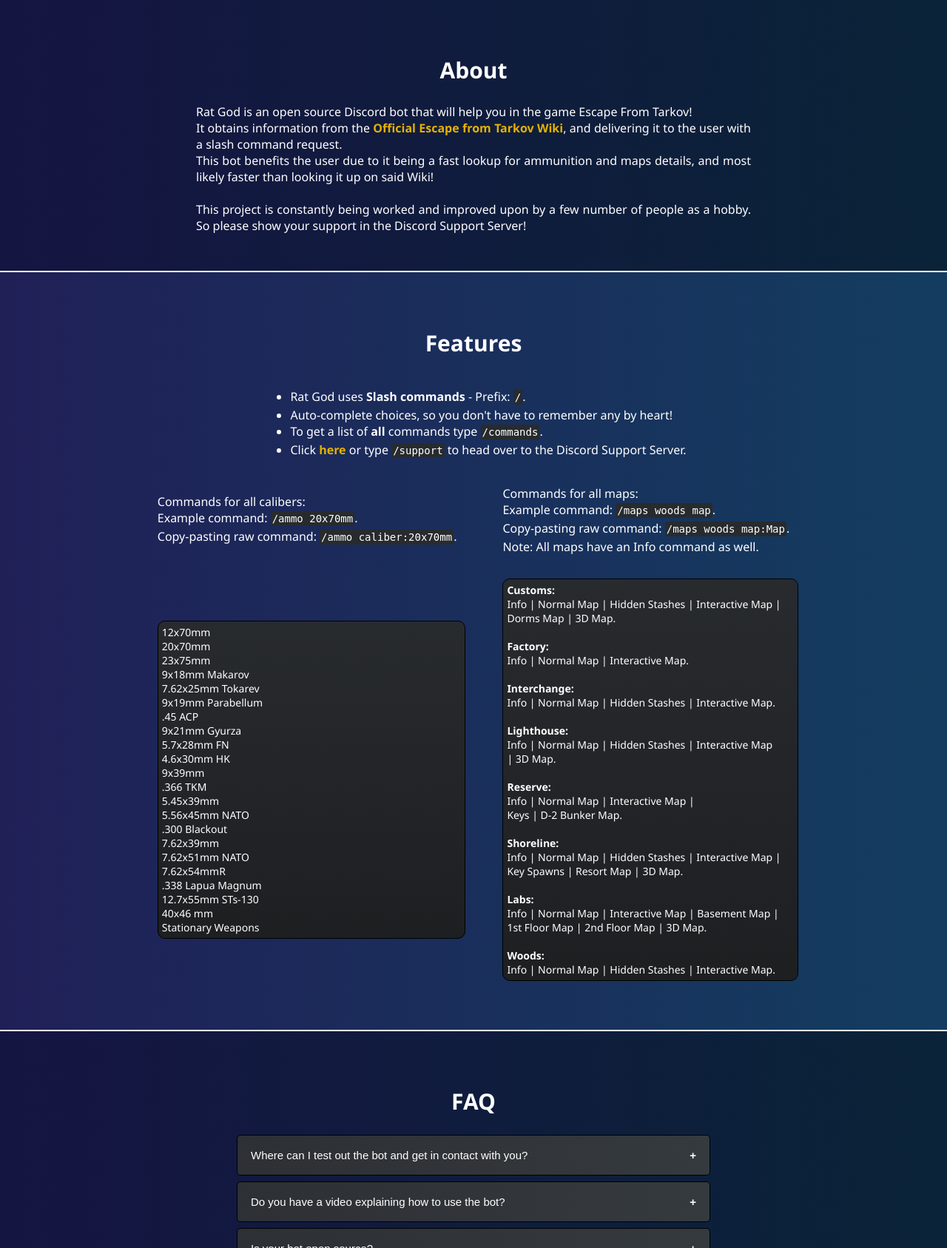
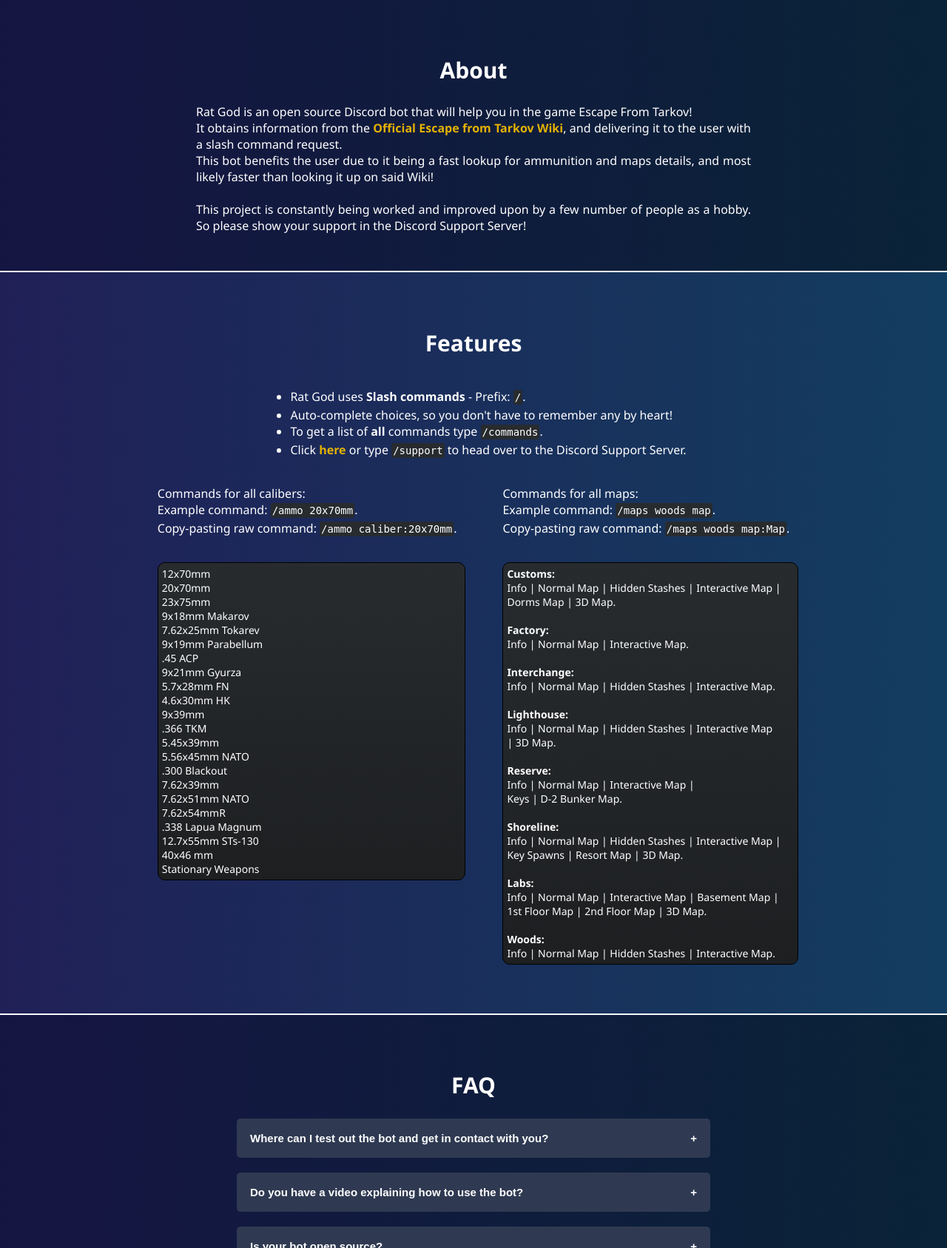
Before and after one commit to Froggi22/Rat-God-Website, a PHP site: page / in a window 1280 px wide. Shown: the part 803-2490 px from the top of the page at 74% size. Run offline with PHP 8.4, Linux system fonts and the light colour scheme.

Commit message:
Updated design
New Discord Widget.
Updated color and design on FAQ.
Top-aligned Features > table.
Improved Nav bar <800px width.
Added more links to script.js for easier editing.

```diff
--- a/index.html
+++ b/index.html
@@ -5,15 +5,16 @@
 	<meta charset="UTF-8" />
 	<meta http-equiv="X-UA-Compatible" content="IE=edge" />
 	<meta name="viewport" content="width=device-width, initial-scale=1.0" />
-	<link rel="stylesheet" href="style.css" />
-	<link rel="shortcut icon" href="assets/Favicon.ico" />
-	<title>Rat God</title>
+	<meta name="author" content="Froggi22" />
 	<meta name="description" content="An open source Discord bot that helps you in the game Escape From Tarkov!" />
 	<meta name="keywords" content="Escape From Tarkov, Tarkov, Discord Bot, Discord, Github, Ammunition, Ammo, Maps" />
-	<meta name="author" content="Froggi22" />
+	<link rel="shortcut icon" href="assets/Favicon.ico" />
+	<link rel="stylesheet" href="style.css" />
+	<title>Rat God</title>
 </head>
 
 <body>
+
 	<!-- Navigation bar -->
 	<nav>
 		<ul>
@@ -37,11 +38,14 @@
 
 	<!-- Header -->
 	<header>
-		<div id="headerPart1"> <!-- Frontpage image -->
+		<!-- Frontpage image -->
+		<div id="headerPart1">
 			<a target="_blank" class="botInviteLink">
-				<img src="assets/RG.png" alt="Rat God" />
+				<img src="assets/RG.png" alt="Rat God" title="Invite Rat God to your Discord server" />
 			</a>
 		</div>
+
+		<!-- Frontpage title, description & invite button -->
 		<div id="headerPart2">
 			<h1>Rat God</h1>
 			<p>Fast access to in-game Tarkov information.</p>
@@ -54,7 +58,7 @@
 		<h2>About</h2>
 		<p>
 			Rat God is an open source Discord bot that will help you in the game Escape From Tarkov!<br />
-			It obtains information from the <a href="https://escapefromtarkov.fandom.com/wiki/Escape_from_Tarkov_Wiki" class="defaultLink goldText"><strong>Official Escape from Tarkov Wiki</strong></a>, and delivering it to the user with a slash command request.<br />
+			It obtains information from the <a class="defaultLink goldText tarkovWikiLink"><strong>Official Escape from Tarkov Wiki</strong></a>, and delivering it to the user with a slash command request.<br />
 			This bot benefits the user due to it being a fast lookup for ammunition and maps details, and most likely faster than looking it up on said Wiki!
 		</p>
 		<p><br />
@@ -88,7 +92,6 @@
 						Commands for all maps:<br />
 						Example command: <code>/maps woods map</code>.<br />
 						Copy-pasting raw command: <code>/maps woods map:Map</code>.<br />
-						Note: All maps have an Info command as well.
 					</p>
 				</td>
 			</tr>
@@ -146,6 +149,7 @@
 	<section id="faq">
 		<h2>FAQ</h2>
 
+		<div id="faqContainer">
 			<button class="collapsible"> <!-- Q1 -->
 				Where can I test out the bot and get in contact with you?
 			</button>
@@ -159,7 +163,7 @@
 			<div class="content"> <!-- A2 -->
 				<div class="centeringContainer">
 					<p>Yes we do! Watch the video right here or <a href="https://youtu.be/xQwQqnkmScg" class="whiteLinkText" target="_blank">on youtube</a>.</p>
-				<iframe width="560" height="315" src="https://www.youtube.com/embed/xQwQqnkmScg" allowfullscreen id="ytVideo"></iframe>
+					<iframe src="https://www.youtube.com/embed/xQwQqnkmScg" allowfullscreen id="youtubeVideo"></iframe>
 				</div>
 			</div>
 
@@ -168,14 +172,15 @@
 			</button>
 			<div class="content"> <!-- A3 -->
 				<p>Yes, it's distributed under the terms of the <a href="https://www.gnu.org/licenses/gpl-3.0.en.html" target="_blank" class="defaultLink whiteLinkText">GNU General Public License, v3</a>. <br />
-			Check it out on Github; <a href="https://github.com/Froggi22/Rat-God" target="_blank" class="whiteLinkText">Bot</a> & <a href="https://github.com/Froggi22/Rat-God-Website" target="_blank" class="whiteLinkText">Website</a>.</p>
+				Check it out on Github; <a target="_blank" class="whiteLinkText githubRatGodLink">Bot</a> & <a target="_blank" class="whiteLinkText githubRatGodWebsiteLink">Website</a>.</p>
 			</div>
 
 			<button class="collapsible"> <!-- Q4 -->
 				Can I contribute to the project?
 			</button>
 			<div class="content"> <!-- A4 -->
-			<p>Absolutely! More info on Github; <a href="https://github.com/Froggi22/Rat-God#contributing" target="_blank" class="whiteLinkText">Bot</a> & <a href="https://github.com/Froggi22/Rat-God-Website#contributing" target="_blank" class="whiteLinkText">Website</a></p>
+				<p>Absolutely! More info on Github under the Contributing section; <a target="_blank" class="whiteLinkText githubRatGodContributingLink">Bot</a> & <a target="_blank" class="whiteLinkText githubRatGodWebsiteContributingLink">Website</a></p>
+			</div>
 		</div>
 	</section>
 
@@ -184,17 +189,20 @@
 		<h2>Get In Touch</h2>
 
 		<a target="_blank" class="discordInviteLink">
-			<img src="assets/Discord.png" alt="Discord" id="discord" title="Join the Rat God community on Discord" />
+			<img src="assets/Discord_logo.png" alt="Discord" id="discord" title="Join the Rat God community on Discord" />
 		</a>
 
-		<a href="https://github.com/Froggi22/Rat-God" target="_blank">
-			<img src="assets/GitHub.png" alt="Github" id="github" title="Github" />
+		<a target="_blank" class="githubRatGodLink">
+			<img src="assets/GitHub_logo.png" alt="Github" id="github" title="View Rat God's source code on Github" />
 		</a>
 		<br />
 		<a href="#top" class="defaultLink" id="backTop">Back To Top</a>
-		<p>Updated 2021-01-21</p>
+		<br /><br /><br />
+		<iframe id="discordWidget" src="https://discord.com/widget?id=861948446910578699&theme=dark"></iframe>
+		<p id="updateDate">Updated 2021-01-22</p>
 	</section>
 
 	<script src="script.js"></script>
+
 </body>
 </html>
--- a/style.css
+++ b/style.css
@@ -77,6 +81,9 @@
 	#headerPart1 img {
 		width: 300px;
 	}
+	#about, #features, #faq, #contact {
+		scroll-margin-top: 50px;
+	}
 	#ytVideo {
 		padding-bottom: 0;
 	}
@@ -86,15 +93,27 @@
 /* ========== Whole document =========== */
 
 html {
+	cursor: auto;
+	min-width: 400px;
 	scroll-behavior: smooth;
-	min-width: 400px;
 }
 
 body {
 	color: white;
+	font-family: 'Segoe UI', Tahoma, Geneva, Verdana, sans-serif;
 	margin: 0;
 	padding: 0;
-	font-family: 'Segoe UI', Tahoma, Geneva, Verdana, sans-serif;
+}
+
+header, #about, #features, #faq, #contact {
+	border-bottom: 2px solid white;
+	position: relative;
+	text-align: center;
+	width: auto;
+}
+
+#about, #features, #faq, #contact {
+	padding: 50px;
 }
 
 
@@ -272,10 +277,12 @@
 
 #features table {
 	margin: 0 auto;
+	text-align: left;
 }
 
 #features table tr td {
 	padding: 0 30px;
+	vertical-align: top;
 }
 
 /* Gold link text */
@@ -335,47 +342,49 @@
 	background: linear-gradient(90deg, rgba(21,21,66,1) 0%, rgba(10,35,56,1) 100%);
 	filter: progid:DXImageTransform.Microsoft.gradient(startColorstr="#151542",endColorstr="#0a2338",GradientType=1);
 
+	border-bottom: 2px solid white;
+	display: grid;
 	padding: 50px 0;
+	text-align: center;
 	width: 100%;
-	display: grid;
-	border-bottom: 2px solid white;
-}
-
-#faq h2 {
-	text-align: center;
 }
 
 h2 {
 	font-size: 30px;
 }
 
+#faqContainer {
+	margin: auto;
+	width: 50%;
+}
+
 /* The question buttons */
 .collapsible {
-	background: rgb(45,48,52);
-	background: -moz-linear-gradient(90deg, rgba(45,48,52,1) 0%, rgba(53,58,62,1) 100%);
-	background: -webkit-linear-gradient(90deg, rgba(45,48,52,1) 0%, rgba(53,58,62,1) 100%);
-	background: linear-gradient(90deg, rgba(45,48,52,1) 0%, rgba(53,58,62,1) 100%);
-	filter: progid:DXImageTransform.Microsoft.gradient(startColorstr="#2d3034",endColorstr="#353a3e",GradientType=1);
-
-	width: 50%;
-	margin: auto;
+	background-color: #2f3a52;
+	border: none;
+	border-radius: 5px;
 	color: white;
 	cursor: pointer;
+	font-size: 15px;
+	font-weight: bold;
+	outline: none;
 	padding: 18px;
-	border: none;
 	text-align: left;
-	outline: none;
-	font-size: 15px;
-	border-radius: 5px;
-	border: 1px solid black;
+	transition: border-radius 0.2s;
+	width: 100%;
 }
 
 /* Question buttons on hover */
-.active, .collapsible:hover {
-	background-color: #232527;
+.collapsible:hover {
+	background-color: #262e41;
 }
 
-/* Question buttons when active/clicked */
+.active {
+	background-color: #262e41;
+	border-radius: 5px 5px 0 0;
+}
+
+/* The plus/minus on each button containing a question */
 .collapsible:after {
 	content: '\002B';
 	color: white;
@@ -391,21 +400,19 @@
 
 /* Answer to questions */
 .content {
-	background: rgb(228,178,3);
-	background: -moz-linear-gradient(270deg, rgba(228,178,3,1) 0%, rgba(203,112,17,1) 100%);
-	background: -webkit-linear-gradient(270deg, rgba(228,178,3,1) 0%, rgba(203,112,17,1) 100%);
-	background: linear-gradient(270deg, rgba(228,178,3,1) 0%, rgba(203,112,17,1) 100%);
-	filter: progid:DXImageTransform.Microsoft.gradient(startColorstr="#e4b203",endColorstr="#cb7011",GradientType=1);
+	background-color: #262e41;
 
 	padding: 0 18px;
 	max-height: 0;
 	overflow: hidden;
 	transition: max-height 0.2s ease-out;
-	border-radius: 5px;
-	margin: auto auto 8px auto;
-	width: 50%;
+	border-radius: 0 0 5px 5px;
+	margin-bottom: 20px;
 	position: relative;
 	box-sizing: border-box;
+	text-align: left;
+	opacity: 0.9;
+	width: 100%;
 }
 
 /* Div around the video answer */
```
Also changed, not shown: other parts of style.css (+56 -55 lines), script.js (+20 -11 lines), README.md, assets/Discord_logo.png (renamed from assets/Discord.png), assets/GitHub_logo.png (renamed from assets/GitHub.png). Lines whose indentation alone changed are shown as unchanged.
